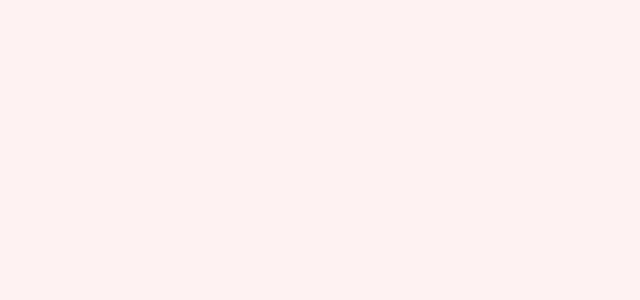
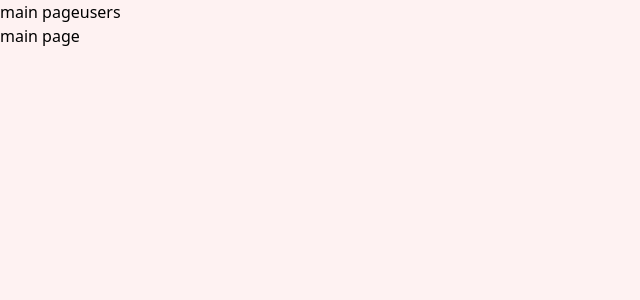
Before and after one commit to halilcn/discovery-react, a React (Create React App) app: page /dashboard/main in a window 1280 px wide. Before the commit this address had no page. Shown: the top 300 px of the page, without its empty margins (0-640 px from the left). Built offline with nearby package versions, Linux system fonts and the light colour scheme.

Commit message:
added routes file, fixed some files

```diff
--- a/src/App.js
+++ b/src/App.js
@@ -1,13 +1,6 @@
 import './App.css';
 import { Routes, Route, BrowserRouter } from 'react-router-dom';
-import { Login } from './components/general/Login';
-import { Register } from './components/general/Register';
-import { Test } from './components/Test';
-import { Test2 } from './components/Test2';
-import { Dashboard } from './routes/dashboard';
-import { Home } from './components/dashboard/Home';
-import { UserList } from './components/dashboard/user/UserList';
-import { UserDetail } from './components/dashboard/user/UserDetail';
+import { routes } from './routes/index';
 import '../src/styles/default.css';
 
 function App() {
@@ -15,16 +8,11 @@ function App() {
     <div className="bg-red-50 h-full">
       <BrowserRouter>
         <Routes>
-          <Route path="/login" element={<Login/>}/>
-          <Route path="/register" element={<Register/>}/>
-          <Route path="/dashboard" element={<UserList/>}/>
-          <Route path="/dashboard/home" component={<Home/>}/>
-          <Route path="/dashboard/users" component={<UserList/>}/>
-          <Route path="/dashboard/users/:userId" component={<UserDetail/>}/>
-
-
-          <Route path="/test/" element={<Test/>}>
-            <Route path="2" element={<Test2/>}/>
+          <Route path={routes.login.path} element={routes.login.element}/>
+          <Route path={routes.register.path} element={routes.register.element}/>
+          <Route path={routes.dashboard.path} element={routes.dashboard.element}>
+            <Route path={routes.dashboard.children.main.path} element={routes.dashboard.children.main.element}/>
+            <Route path={routes.dashboard.children.users.path} element={routes.dashboard.children.users.element}/>
           </Route>
         </Routes>
       </BrowserRouter>
--- a/src/components/Test.js
+++ /dev/null
@@ -1,10 +0,0 @@
-import { Outlet } from 'react-router-dom';
-
-export const Test = (props) => {
-  return (
-    <div>
-      test aan sayfa
-      <Outlet/>
-    </div>
-  );
-};
--- a/src/components/Test2.js
+++ /dev/null
@@ -1,16 +0,0 @@
-import { NavLink } from 'react-router-dom';
-
-export const Test2 = (props) => {
-  return (
-    <div>
-      test 2 sayfası
-      <NavLink
-        to={`/invoices/1`}
-        key={1}
-        activeClassName="selected"
-      >
-        asdasdasd
-      </NavLink>
-    </div>
-  );
-};
--- a/src/components/dashboard/Home.js
+++ b/src/components/dashboard/Home.js
@@ -1,7 +1,11 @@
+import { Outlet } from 'react-router-dom';
+import { Top } from './shared/Top';
+
 export const Home = (props) => {
   return (
     <div>
-      dashboard home
+      <Top/>
+      <Outlet/>
     </div>
   );
 };
--- /dev/null
+++ b/src/components/dashboard/Main.js
@@ -0,0 +1,7 @@
+export const Main = () => {
+  return (
+    <div>
+      main page
+    </div>
+  );
+};
--- a/src/components/dashboard/shared/Top.js
+++ b/src/components/dashboard/shared/Top.js
@@ -1,7 +1,16 @@
+import { NavLink } from 'react-router-dom';
+import { routes } from '../../../routes/index';
+
 export const Top = () => {
   return (
     <div>
-      dashboard top
+      <NavLink exact activeClassName="underline" to={routes.dashboard.children.main.fullPath}>
+        main page
+      </NavLink>
+
+      <NavLink exact activeClassName="underline"  to={routes.dashboard.children.users.fullPath}>
+        users
+      </NavLink>
     </div>
   );
 };
--- a/src/components/dashboard/user/UserList.js
+++ b/src/components/dashboard/user/UserList.js
@@ -1,6 +1,5 @@
 import axios from 'axios';
 import { useEffect, useState } from 'react';
-import { Top } from '../shared/Top';
 import { UserDetailItem } from './UserDetailItem';
 
 export const UserList = (props) => {
@@ -19,7 +18,6 @@ export const UserList = (props) => {
 
   return (
     <div>
-      <Top/>
       {
         loading
           ? 'loading...'
--- a/src/routes/dashboard.js
+++ /dev/null
@@ -1,9 +0,0 @@
-import { Routes, Route, BrowserRouter } from 'react-router-dom';
-
-export const Dashboard = (props) => {
-  return (
-    <div>
-      dashboard ana alan
-    </div>
-  );
-};
--- a/src/routes/index.js
+++ b/src/routes/index.js
@@ -1,10 +1,33 @@
+import { Login } from '../components/general/Login';
+import { Register } from '../components/general/Register';
+import { Home } from '../components/dashboard/Home';
+import { UserList } from '../components/dashboard/user/UserList';
+import { Main } from '../components/dashboard/Main';
+
 export const routes = {
   login: {
     path: '/login',
-    title: 'Login'
+    element: <Login/>
   },
   register: {
     path: '/register',
-    title: 'Register'
+    element: <Register/>
+  },
+  dashboard: {
+    path: '/dashboard/',
+    element: <Home/>,
+    children: {
+      users: {
+        path: 'users',
+        fullPath: '/dashboard/users',
+        element: <UserList/>
+      },
+      main: {
+        path: 'main',
+        fullPath: '/dashboard/main',
+        element: <Main/>
+      }
+    }
   }
+
 };
```
